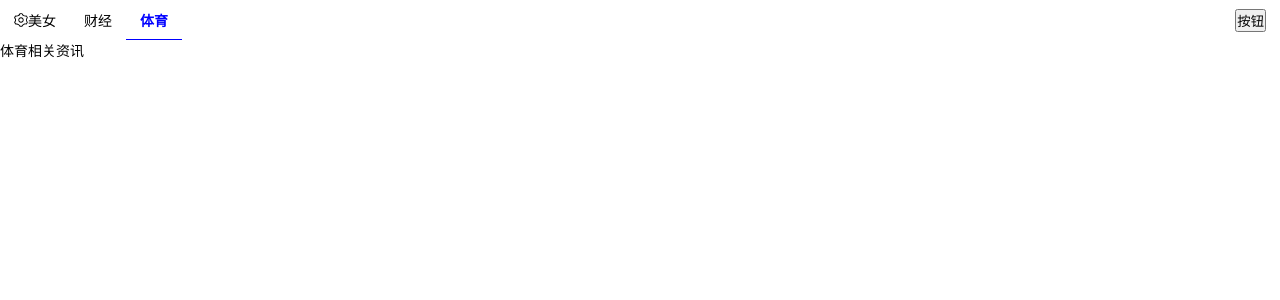
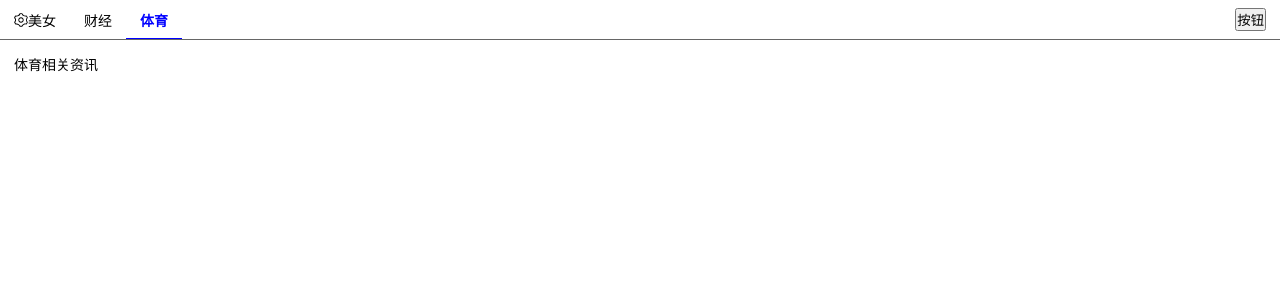
Before and after one commit to Shi-Dekai/origin-ui, a Vue app: page / in a window 1280 px wide. Shown: the top 300 px of the page. Built offline with nearby package versions, Linux system fonts and the light colour scheme.

Commit message:
完善 tabs 的样式

```diff
--- a/src/components/TabsHead.vue
+++ b/src/components/TabsHead.vue
@@ -38,6 +38,7 @@
     justify-content: start;
     align-items: center;
     position: relative;
+    border-bottom: 1px solid #666;
 
     > .line {
       position: absolute;
--- a/src/components/TabsPane.vue
+++ b/src/components/TabsPane.vue
@@ -28,6 +28,7 @@
 
 <style lang="scss" scoped>
   .tabs-pane {
+    padding: 1em;
     &.active {
     }
   }
```
